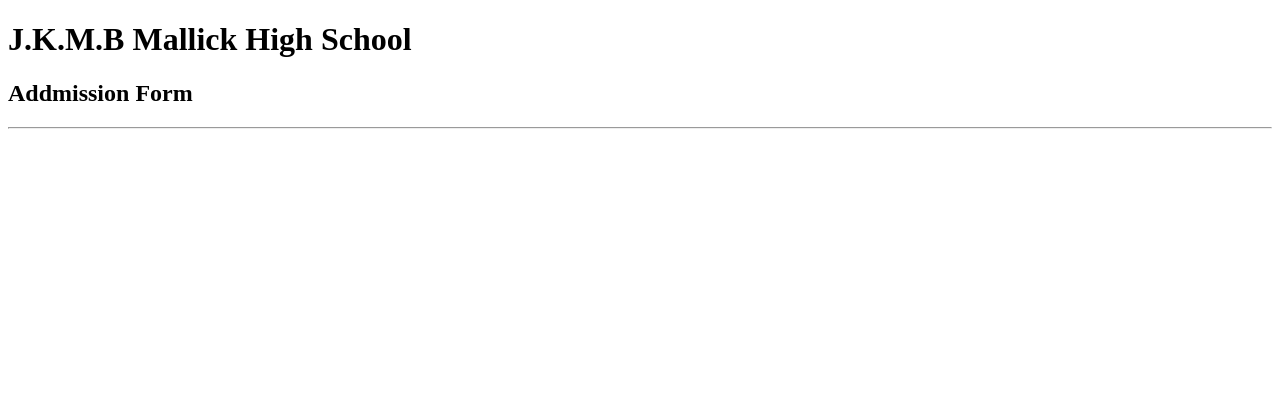
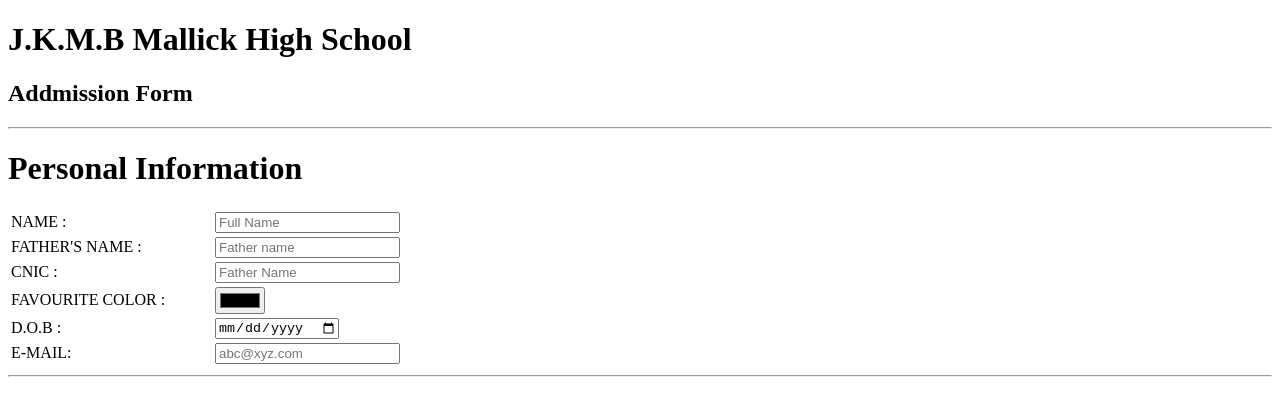
Before and after one commit to Muhammad-Hamza-Tahir/Html-Assignment, a plain HTML site: page index.html in a window 1280 px wide. Drawn offline with Linux system fonts and the light colour scheme.

Commit message:
Update index.html

```diff
--- a/index.html
+++ b/index.html
@@ -7,10 +7,42 @@
     <title>School Form</title>
 </head>
 <body>
-
+      <div>
      <h1>J.K.M.B Mallick High School</h1>
      <h2>Addmission Form</h2>
      <hr />
+ </div>
+       <div>
+        <h1>Personal Information</h1>
+      <table>
+
+        <tr>
+            <td width="200">NAME : </td>
+            <td><input type="text" placeholder="Full Name"></td>
+        </tr>
+        <tr>
+            <td width="200">FATHER'S NAME :</td>
+            <td><input type="text" placeholder="Father name"></td>
+        </tr>
+         <tr>
+             <td width="200">CNIC :</td>
+             <td><input type="text" placeholder="Father Name"></td>
+         </tr>
+          <tr>
+              <td width="200">FAVOURITE COLOR :</td>
+              <td><input type="color"></td>
+          </tr>
+          <tr>
+              <td width="200">D.O.B :</td>
+              <td><input type="date"></td>
+          </tr>
+          <tr>
+              <td width="200">E-MAIL:</td>
+              <td><input type="email" placeholder="abc@xyz.com"></td>
+          </tr>
+      </table>
+     <hr  />
+       </div>
 
 </body>
 </html>
```
